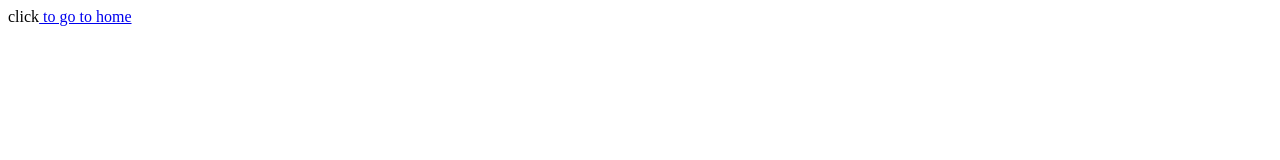
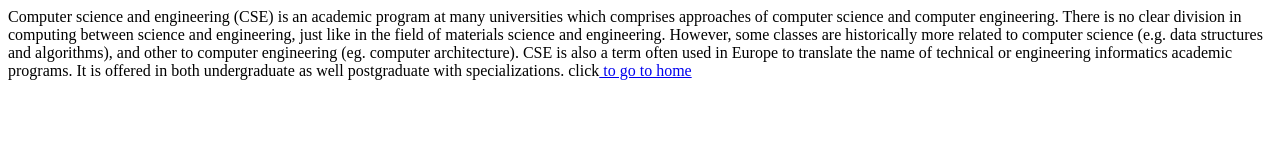
Before and after one commit to abhignagottumukkala/intro, a plain HTML site: page cse.html in a window 1280 px wide. Drawn offline with Linux system fonts and the light colour scheme.

Commit message:
paragraph change

```diff
--- a/cse.html
+++ b/cse.html
@@ -3,6 +3,7 @@
         <title>computer science engineering</title>
     </head>
     <body>
+       <p1> Computer science and engineering (CSE) is an academic program at many universities which comprises approaches of computer science and computer engineering. There is no clear division in computing between science and engineering, just like in the field of materials science and engineering. However, some classes are historically more related to computer science (e.g. data structures and algorithms), and other to computer engineering (eg. computer architecture). CSE is also a term often used in Europe to translate the name of technical or engineering informatics academic programs. It is offered in both undergraduate as well postgraduate with specializations.</p1>
         click<a href="index.html"> to go to home </a>
     </body>
 </html>
```
